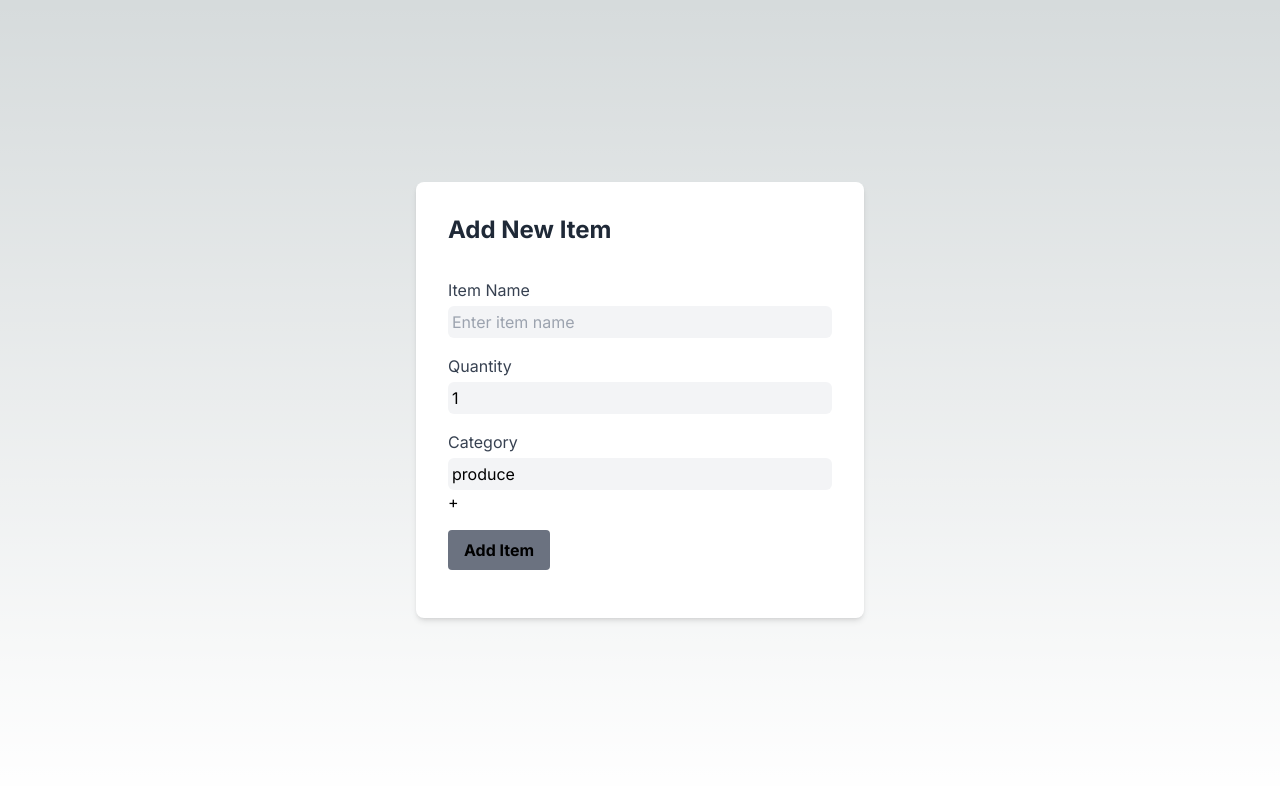
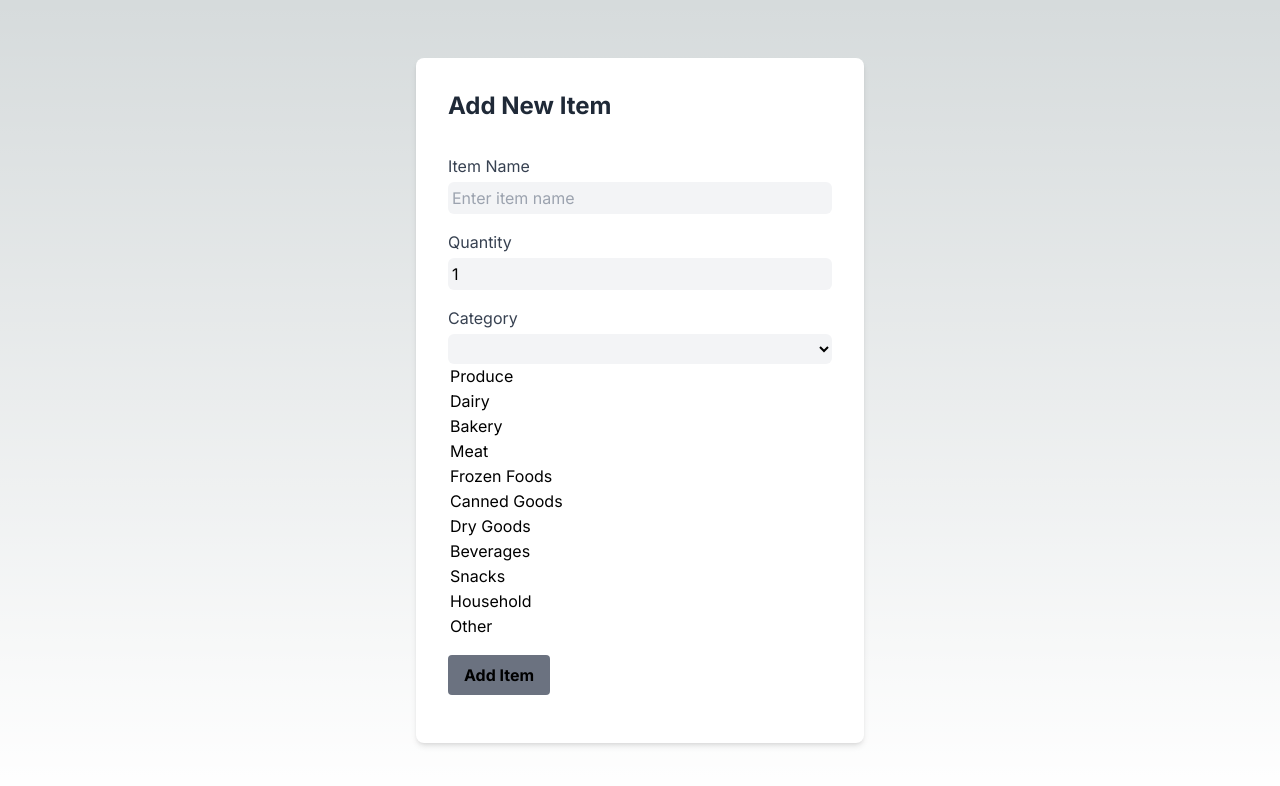
Before and after one commit to JeanXristianPascua/cprg306-assignments, a Next.js app: page /week4 in a window 1280 px wide. Shown: the top 786 px of the page. Built offline with nearby package versions, Linux system fonts and the light colour scheme.

Commit message:
Update new-items.js

```diff
--- a/app/week4/new-items.js
+++ b/app/week4/new-items.js
@@ -22,10 +22,6 @@ export default function NewItem() {
         setQuantity(1);
         setCategory("produce");
     };
-
-    const incrementQuantity = () => {
-        setQuantity(quantity + 1);
-    }
 
     const handleNameChange = (event) => {
         setName(event.target.value);
@@ -54,24 +50,36 @@ export default function NewItem() {
                         placeholder="Enter item name"
                         value={name}
                         onChange={handleNameChange}
+                        required
                     />
                 </label>
                 <label className="block mb-4">
                     <span className="text-gray-700">Quantity</span>
                     <input
+                        type="number"
                         className="mt-1 p-1 block w-full rounded-md text-black bg-gray-100 focus:bg-white"
                         value={quantity}
                         onChange={handleQuantityChange}
+                        min={1}
+                        max={99}
                     />
                 </label>
                 <label className="block mb-4">
                     <span className="text-gray-700">Category</span>
-                    <input
+                    <select
                         className="mt-1 p-1 block w-full rounded-md text-black bg-gray-100 focus:bg-white"
-                        value={category}
-                        onChange={handleCategoryChange}
                     />
-                <button onClick={incrementQuantity}>+</button>
+                        <option value="produce">Produce</option>
+                        <option value="dairy">Dairy</option>
+                        <option value="bakery">Bakery</option>
+                        <option value="meat">Meat</option>
+                        <option value="frozen foods">Frozen Foods</option>
+                        <option value="canned goods">Canned Goods</option>
+                        <option value="dry goods">Dry Goods</option>
+                        <option value="beverages">Beverages</option>
+                        <option value="snacks">Snacks</option>
+                        <option value="household">Household</option>
+                        <option value="other">Other</option>
                 </label>
 
                 <button
```
